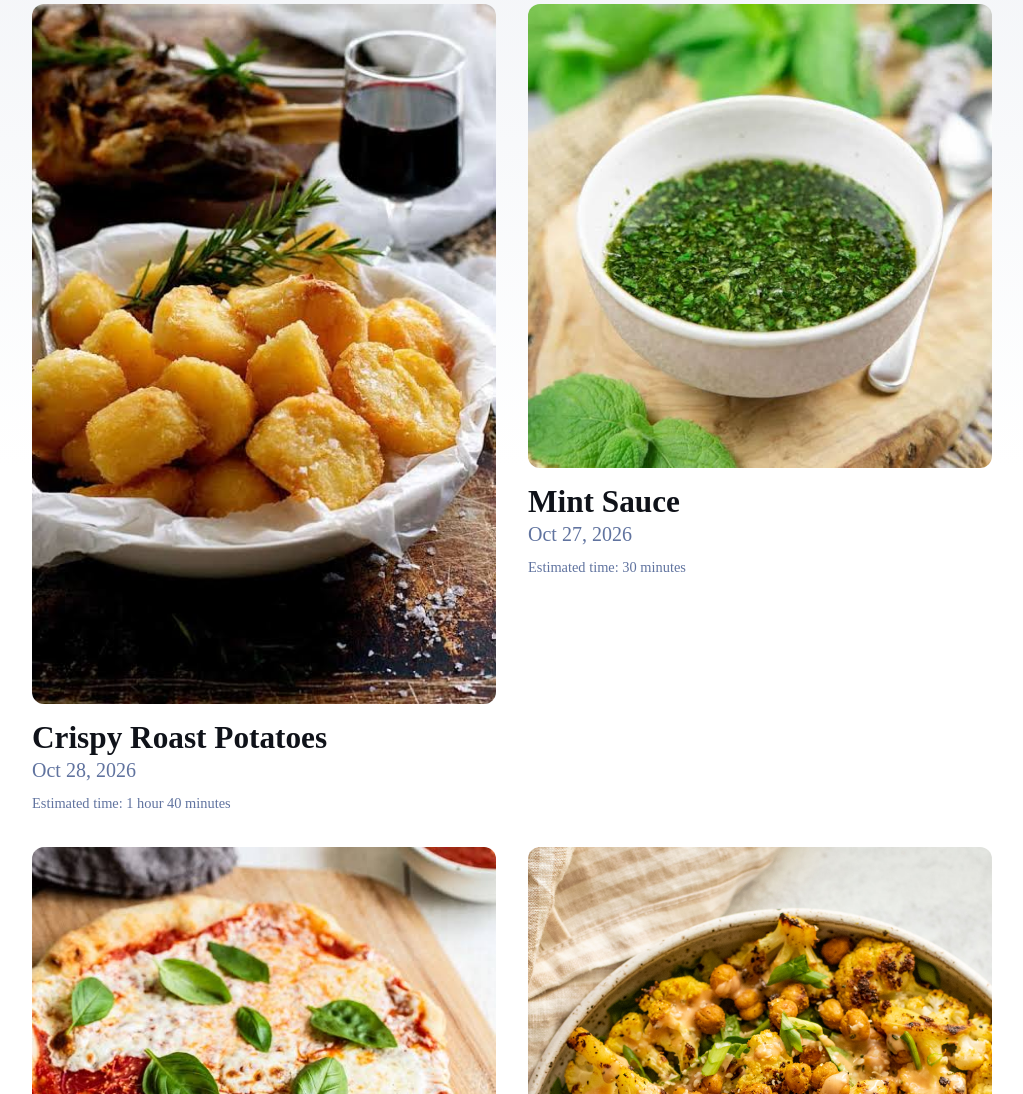
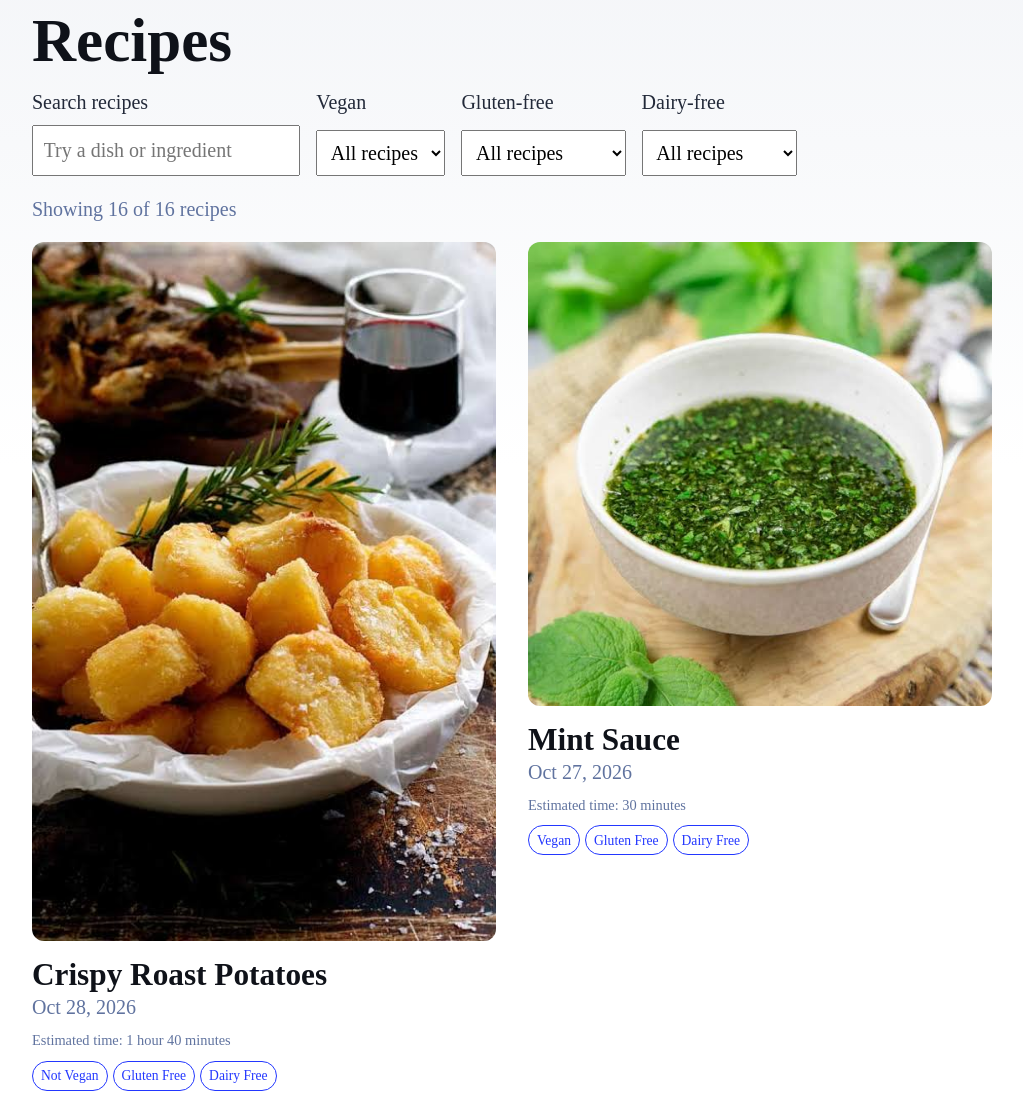
Before and after one commit to Charlie-duf/cs4421-astro-blog, an Astro site: page /blog in a window 1280 px wide. Shown: the part 134-1228 px from the top of the page, without its empty margins (128-1151 px from the left). Built offline with nearby package versions, Linux system fonts and the light colour scheme; Astro itself is replaced by a stand-in of ours.

Commit message:
Feat: Added filter to search for individual words and by gluten, dairy, and vegan

```diff
--- a/src/content.config.ts
+++ b/src/content.config.ts
@@ -12,6 +12,9 @@ const blog = defineCollection({
 			description: z.string(),
 			author: z.string(),
 			estimatedTime: z.string(),
+			isVegan: z.boolean().default(false),
+			isGlutenFree: z.boolean().default(false),
+			isDairyFree: z.boolean().default(false),
 			// Transform string to Date object
 			pubDate: z.coerce.date(),
 			updatedDate: z.coerce.date().optional(),
--- a/src/content/blog/butternut-squash-soup.md
+++ b/src/content/blog/butternut-squash-soup.md
@@ -4,6 +4,7 @@ description: 'Smooth, creamy, and warming soup'
 pubDate: 'Oct 16 2026'
 author: 'charles'
 estimatedTime: '40-50 minutes (including prep)'
+isGlutenFree: True
 heroImage: '../../assets/Butternut-soup.jpeg'
 ---
 
--- a/src/content/blog/cauliflower-salad.md
+++ b/src/content/blog/cauliflower-salad.md
@@ -4,6 +4,9 @@ description: 'Crunchy cauliflower spiced and served with tasty chickpeas'
 pubDate: 'Oct 25 2026'
 author: 'charles'
 estimatedTime: '30 minutes'
+isGlutenFree: True
+isVegan: True
+isDairyFree: True
 heroImage: '../../assets/roasted-cauliflower-and-chickpea-salad.jpg'
 ---
 
--- a/src/content/blog/chili-prawns.md
+++ b/src/content/blog/chili-prawns.md
@@ -4,6 +4,8 @@ description: 'Hot and tangy prawn dish'
 pubDate: 'Oct 22 2026'
 author: 'charles'
 estimatedTime: '20-30 mins'
+isGlutenFree: True
+isDairyFree: True
 heroImage: '../../assets/chili-prawns.jpg'
 ---
 
--- a/src/content/blog/chocolate-orange-cake.md
+++ b/src/content/blog/chocolate-orange-cake.md
@@ -4,6 +4,8 @@ description: 'A rich, moist chocolate cake with a deep cocoa flavor.'
 pubDate: 'Oct 19 2026'
 author: 'charles'
 estimatedTime: 'About 3 hours, (only 1 hour if you prepare the oranges ahead of time)'
+isGlutenFree: True
+isDairyFree: True
 heroImage: '../../assets/chocolate-orange-cake.jpeg'
 ---
 
--- a/src/content/blog/golden-milk.md
+++ b/src/content/blog/golden-milk.md
@@ -4,6 +4,7 @@ description: 'Hot drink to help with sickness'
 pubDate: 'Oct 17 2026'
 author: 'charles'
 estimatedTime: '5 minutes (to heat up milk)'
+isGlutenFree: True
 heroImage: '../../assets/golden-milk.jpeg'
 ---
 
--- a/src/content/blog/jelly.md
+++ b/src/content/blog/jelly.md
@@ -4,6 +4,8 @@ description: 'Sweet and wobbly, goes well with icecream'
 pubDate: 'Oct 24 2026'
 author: 'charles'
 estimatedTime: '10 minutes (plus overnight)'
+isGlutenFree: True
+isDairyFree: True
 heroImage: '../../assets/jelly.jpeg'
 ---
 
--- a/src/content/blog/mint-sauce.md
+++ b/src/content/blog/mint-sauce.md
@@ -4,6 +4,9 @@ description: 'Sweet and vinegry with a sharp aftertaste'
 pubDate: 'Oct 27 2026'
 author: 'charles'
 estimatedTime: '30 minutes'
+isVegan: true
+isGlutenFree: True
+isDairyFree: true
 heroImage: '../../assets/mint-sauce.jpeg'
 ---
 
--- a/src/content/blog/pasta-ai-quattro-pomodori.md
+++ b/src/content/blog/pasta-ai-quattro-pomodori.md
@@ -4,6 +4,8 @@ description: 'An incredibly umami tomato pasta dish'
 pubDate: 'Oct 14 2026'
 author: 'charles'
 estimatedTime: 'About 40 minutes'
+isVegan: True
+isDairyFree: True
 heroImage: '../../assets/pasta-ai-quattro-pomodori.jpg'
 ---
 
--- a/src/content/blog/pizza.md
+++ b/src/content/blog/pizza.md
@@ -4,6 +4,8 @@ description: 'Cheese, toppings, tomato sauce on a doughy base'
 pubDate: 'Oct 26 2026'
 author: 'charles'
 estimatedTime: '2 hours'
+isVegan: True
+isDairyFree: True
 heroImage: '../../assets/pizza.jpeg'
 ---
 
--- a/src/content/blog/raspberry-syrup-jam.md
+++ b/src/content/blog/raspberry-syrup-jam.md
@@ -4,6 +4,9 @@ description: 'Sweet and thick syrup and a tangy jam'
 pubDate: 'Oct 23 2026'
 author: 'charles'
 estimatedTime: '20-30 minutes'
+isVegan: True
+isGlutenFree: True
+isDairyFree: True
 heroImage: '../../assets/raspberry-syrup-jam.jpeg'
 ---
 
--- a/src/content/blog/roast-potatoes.md
+++ b/src/content/blog/roast-potatoes.md
@@ -4,6 +4,9 @@ description: 'Crunchy and crispy roast potato recipe'
 pubDate: 'Oct 28 2026'
 author: 'charles'
 estimatedTime: '1 hour 40 minutes'
+isGlutenFree: True
+isVeagn: True
+isDairyFree: True
 heroImage: '../../assets/roast-potatos.jpeg'
 ---
 
--- a/src/content/blog/spaghetti-meatballs.md
+++ b/src/content/blog/spaghetti-meatballs.md
@@ -4,6 +4,7 @@ description: 'A hefty and tangy spaghetti meatball recipe'
 pubDate: 'Oct 20 2026'
 author: 'charles'
 estimatedTime: '1 hour 30 minutes'
+isDairyFree: True
 heroImage: '../../assets/meatballs.jpeg'
 ---
 
--- a/src/layouts/BlogPost.astro
+++ b/src/layouts/BlogPost.astro
@@ -7,7 +7,10 @@ import Footer from '../components/Footer.astro';
 import FormattedDate from '../components/FormattedDate.astro';
 import Header from '../components/Header.astro';
 
-type Props = Omit<CollectionEntry<'blog'>['data'], 'author' | 'estimatedTime'> & {
+type Props = Omit<
+	CollectionEntry<'blog'>['data'],
+	'author' | 'estimatedTime' | 'isVegan' | 'isGlutenFree' | 'isDairyFree'
+> & {
 	estimatedTime?: string;
 	author?: CollectionEntry<'authors'>['data'];
 };
--- a/src/pages/blog/index.astro
+++ b/src/pages/blog/index.astro
@@ -19,6 +19,38 @@ const posts = (await getCollection('blog')).sort(
 		<style>
 			main {
 				width: 960px;
+			}
+			.filters {
+				display: flex;
+				flex-wrap: wrap;
+				gap: 1rem;
+				margin: 0 0 1rem;
+			}
+			.filter-field {
+				display: grid;
+				gap: 0.35rem;
+			}
+			.filter-field input,
+			.filter-field select {
+				min-height: 2.5rem;
+				padding: 0.4rem 0.6rem;
+				font: inherit;
+			}
+			#result-count {
+				color: rgb(var(--gray));
+				margin: 0 0 1rem;
+			}
+			.recipe-status {
+				display: inline-block;
+				margin: 0.5rem 0 0;
+				padding: 0.15rem 0.5rem;
+				border: 1px solid currentColor;
+				border-radius: 999px;
+				font-size: 0.85rem;
+			}
+			#no-results[hidden],
+			[data-recipe][hidden] {
+				display: none;
 			}
 			ul {
 				display: flex;
@@ -78,10 +110,54 @@ const posts = (await getCollection('blog')).sort(
 		<Header />
 		<main>
 			<section>
-				<ul>
+				<h1>Recipes</h1>
+				<div class="filters" role="group" aria-label="Filter recipes">
+					<div class="filter-field">
+						<label for="recipe-search">Search recipes</label>
+						<input
+							id="recipe-search"
+							type="search"
+							placeholder="Try a dish or ingredient"
+							autocomplete="off"
+						/>
+					</div>
+					<div class="filter-field">
+						<label for="vegan-filter">Vegan</label>
+						<select id="vegan-filter">
+							<option value="all">All recipes</option>
+							<option value="true">Vegan</option>
+							<option value="false">Not vegan</option>
+						</select>
+					</div>
+					<div class="filter-field">
+						<label for="gluten-free-filter">Gluten-free</label>
+						<select id="gluten-free-filter">
+							<option value="all">All recipes</option>
+							<option value="true">Gluten-free</option>
+							<option value="false">Not gluten-free</option>
+						</select>
+					</div>
+					<div class="filter-field">
+						<label for="dairy-free-filter">Dairy-free</label>
+						<select id="dairy-free-filter">
+							<option value="all">All recipes</option>
+							<option value="true">Dairy-free</option>
+							<option value="false">Not dairy-free</option>
+						</select>
+					</div>
+				</div>
+				<p id="result-count" role="status" aria-live="polite"></p>
+				<p id="no-results" hidden>No recipes match these filters.</p>
+				<ul id="recipe-list">
 					{
 						posts.map((post) => (
-							<li>
+							<li
+								data-recipe
+								data-vegan={post.data.isVegan}
+								data-gluten-free={post.data.isGlutenFree}
+								data-dairy-free={post.data.isDairyFree}
+								data-search={`${post.data.title} ${post.data.description} ${post.body}`}
+							>
 								<a href={`/blog/${post.id}/`}>
 									{post.data.heroImage && (
 										<Image width={720} height={360} src={post.data.heroImage} alt="" />
@@ -91,6 +167,15 @@ const posts = (await getCollection('blog')).sort(
 										<FormattedDate date={post.data.pubDate} />
 									</p>
 									<p class="time">Estimated time: {post.data.estimatedTime}</p>
+									<p class="recipe-status">
+										{post.data.isVegan ? 'Vegan' : 'Not Vegan'}
+									</p>
+									<p class="recipe-status">
+										{post.data.isGlutenFree ? 'Gluten Free' : 'Not Gluten Free'}
+									</p>
+									<p class="recipe-status">
+										{post.data.isDairyFree ? 'Dairy Free' : 'Not Dairy Free'}
+									</p>
 								</a>
 							</li>
 						))
@@ -99,5 +184,68 @@ const posts = (await getCollection('blog')).sort(
 			</section>
 		</main>
 		<Footer />
+		<script>
+			const searchInput = document.querySelector<HTMLInputElement>('#recipe-search');
+			const veganFilter = document.querySelector<HTMLSelectElement>('#vegan-filter');
+			const glutenFreeFilter = document.querySelector<HTMLSelectElement>('#gluten-free-filter');
+			const dairyFreeFilter = document.querySelector<HTMLSelectElement>('#dairy-free-filter');
+			const recipeCards = document.querySelectorAll<HTMLElement>('[data-recipe]');
+			const resultCount = document.querySelector<HTMLElement>('#result-count');
+			const noResults = document.querySelector<HTMLElement>('#no-results');
+
+			if (
+				!searchInput ||
+				!veganFilter ||
+				!glutenFreeFilter ||
+				!dairyFreeFilter ||
+				!resultCount ||
+				!noResults
+			) {
+				throw new Error('Recipe filters could not be initialized.');
+			}
+
+			const searchField: HTMLInputElement = searchInput;
+			const veganSelect: HTMLSelectElement = veganFilter;
+			const glutenFreeSelect: HTMLSelectElement = glutenFreeFilter;
+			const dairyFreeSelect: HTMLSelectElement = dairyFreeFilter;
+			const countMessage: HTMLElement = resultCount;
+			const emptyMessage: HTMLElement = noResults;
+
+			function filterRecipes() {
+				const query = searchField.value.trim().toLocaleLowerCase();
+				const veganSelection = veganSelect.value;
+				const glutenFreeSelection = glutenFreeSelect.value;
+				const dairyFreeSelection = dairyFreeSelect.value;
+				let visibleCount = 0;
+
+				recipeCards.forEach((card) => {
+					const matchesSearch = (card.dataset.search ?? '')
+						.toLocaleLowerCase()
+						.includes(query);
+					const matchesVegan =
+						veganSelection === 'all' || card.dataset.vegan === veganSelection;
+					const matchesGlutenFree =
+						glutenFreeSelection === 'all' ||
+						card.dataset.glutenFree === glutenFreeSelection;
+					const matchesDairyFree =
+						dairyFreeSelection === 'all' ||
+						card.dataset.dairyFree === dairyFreeSelection;
+					const isVisible =
+						matchesSearch && matchesVegan && matchesGlutenFree && matchesDairyFree;
+
+					card.hidden = !isVisible;
+					if (isVisible) visibleCount += 1;
+				});
+
+				countMessage.textContent = `Showing ${visibleCount} of ${recipeCards.length} recipes`;
+				emptyMessage.hidden = visibleCount > 0;
+			}
+
+			searchField.addEventListener('input', filterRecipes);
+			veganSelect.addEventListener('change', filterRecipes);
+			glutenFreeSelect.addEventListener('change', filterRecipes);
+			dairyFreeSelect.addEventListener('change', filterRecipes);
+			filterRecipes();
+		</script>
 	</body>
 </html>
--- a/src/pages/index.astro
+++ b/src/pages/index.astro
@@ -36,7 +36,7 @@ import { SITE_DESCRIPTION, SITE_TITLE } from '../consts';
 				</p>
 			</section>
 
-			<p><i>To eat is the privilage of the living. - Dungeon Meshi </i></p>
+			<p><i>To eat is the privilage of the living.</i></p>
 
 			<section aria-labelledby="about-heading">
 				<h2 id="about-heading">New recipes every day!</h2>
```
